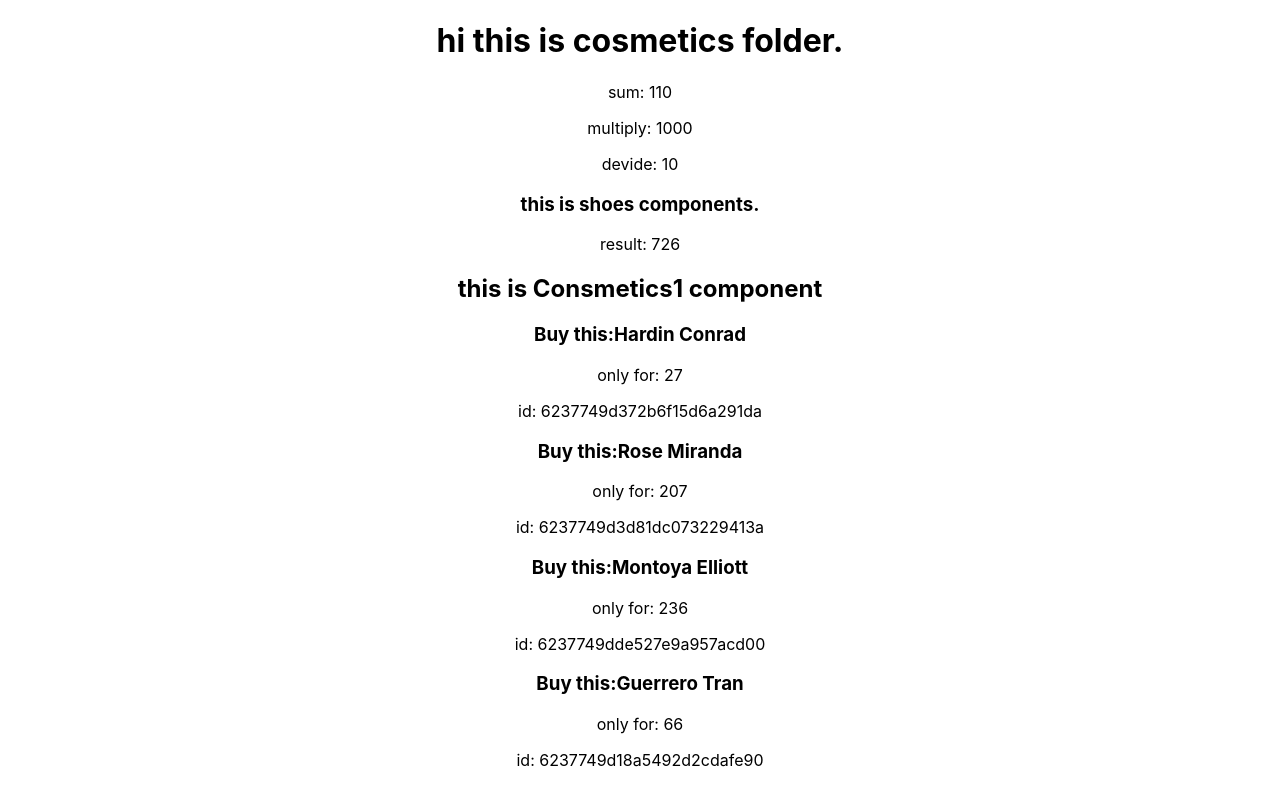
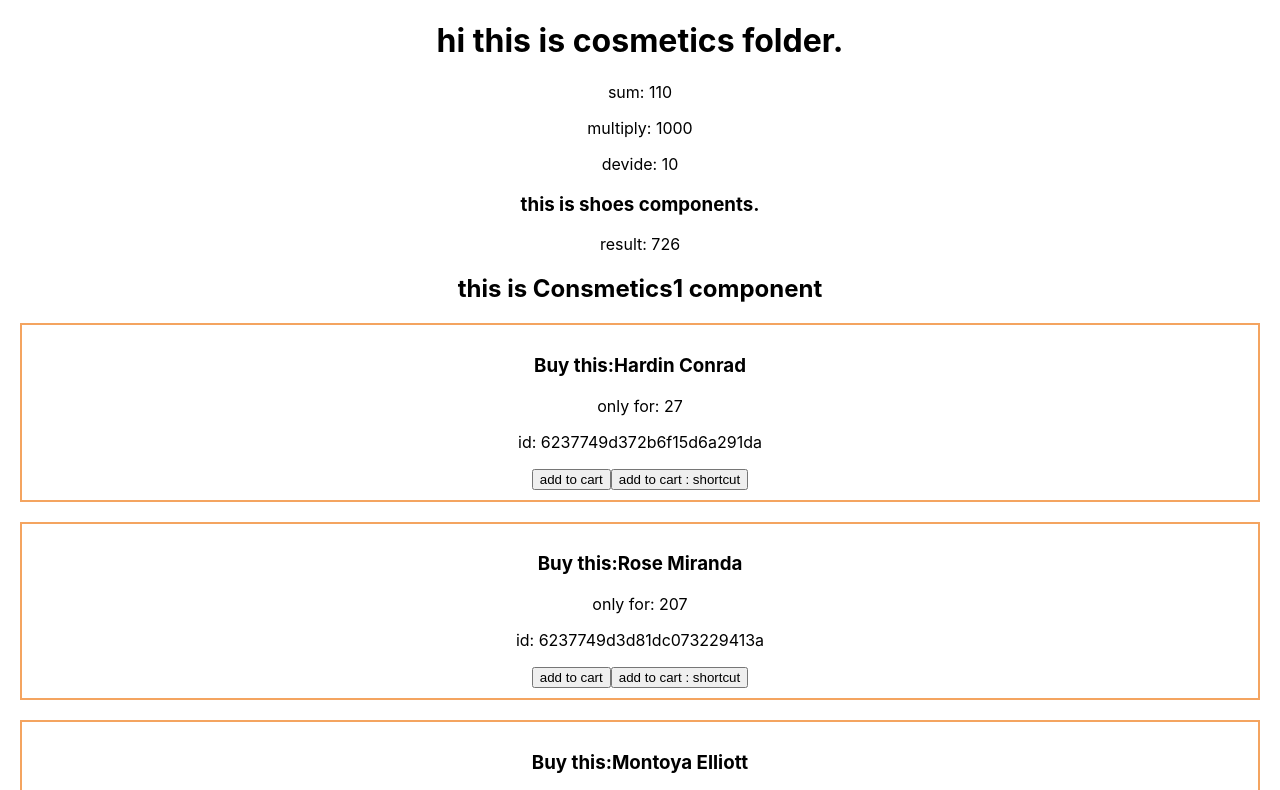
Before and after one commit to anamul01988/import-export-common-storage-handler-practice-phr3, a React (Create React App) app: page / in a window 1280 px wide. Shown: the top 790 px of the page. Built offline with nearby package versions, Linux system fonts and the light colour scheme.

Commit message:
added event hadler with parameter for cart

```diff
--- /dev/null
+++ b/src/components/cosmetics1Each/CosmeticEach.css
@@ -0,0 +1,6 @@
+.product{
+    border: 2px solid sandybrown;
+    margin: 20px;
+    padding: 10px;
+    border-radius: 10px solid black;
+}
--- a/src/components/cosmetics1Each/CosmeticEach.js
+++ b/src/components/cosmetics1Each/CosmeticEach.js
@@ -1,15 +1,22 @@
 import React from 'react';
-
+import './CosmeticEach.css';
 const CosmeticEach = (props) => {
     console.log(props)
     const {name, price, id} = props.cosmetic;
+
+    const addToCart=(id)=>{
+        console.log("added",id);
+    }
+    const addCartWithParameter = ()=> addToCart(id);  //aikhane addCartWithParameter hocce wrapper
     return (
-        <div>
+        <div className='product'>
             {/* <h3>Buy this:{props.cosmetic.name} </h3>
             <p>only for: {props.cosmetic.price}</p> */}
             <h3>Buy this:{name} </h3>
             <p>only for: {price}</p>
             <p>id: {id}</p>
+            <button onClick = {addCartWithParameter}>add to cart</button>
+            <button onClick = {()=> addToCart(id)}>add to cart : shortcut</button>
         </div>
     );
 };
```
